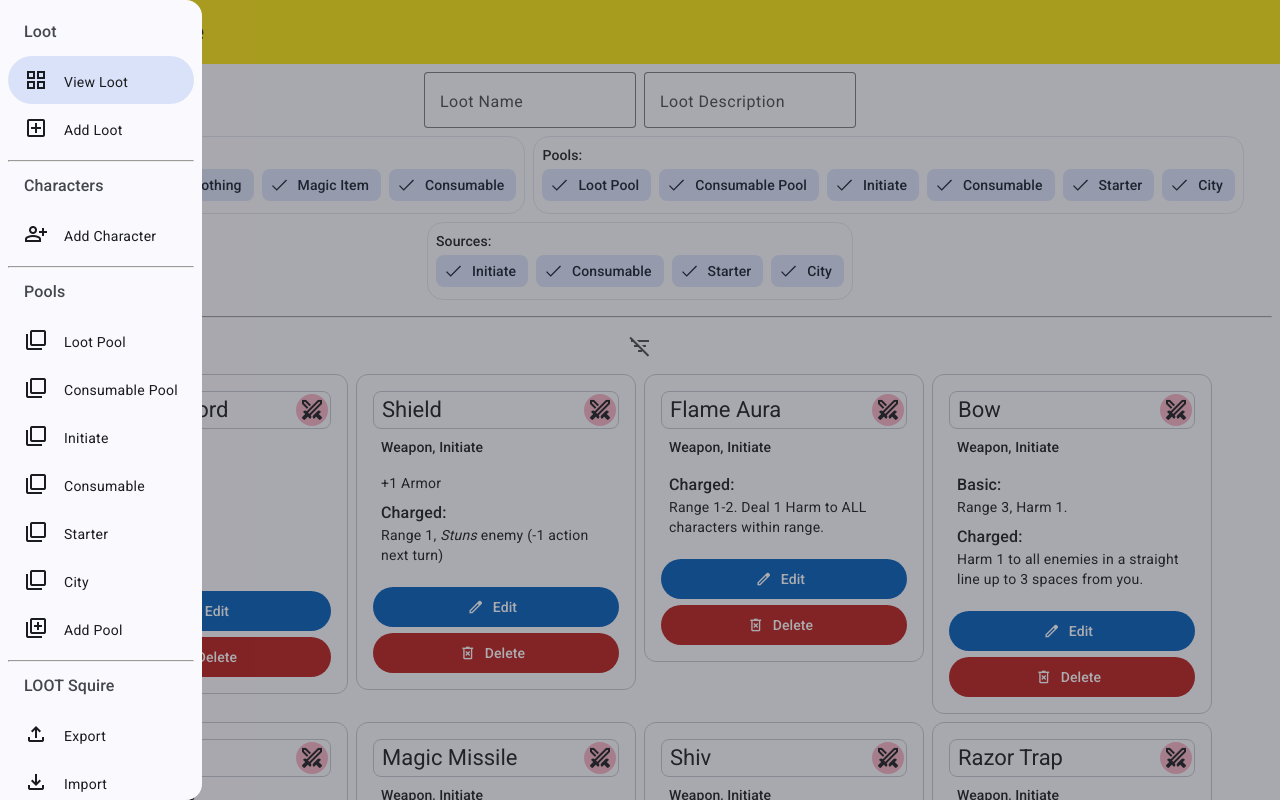
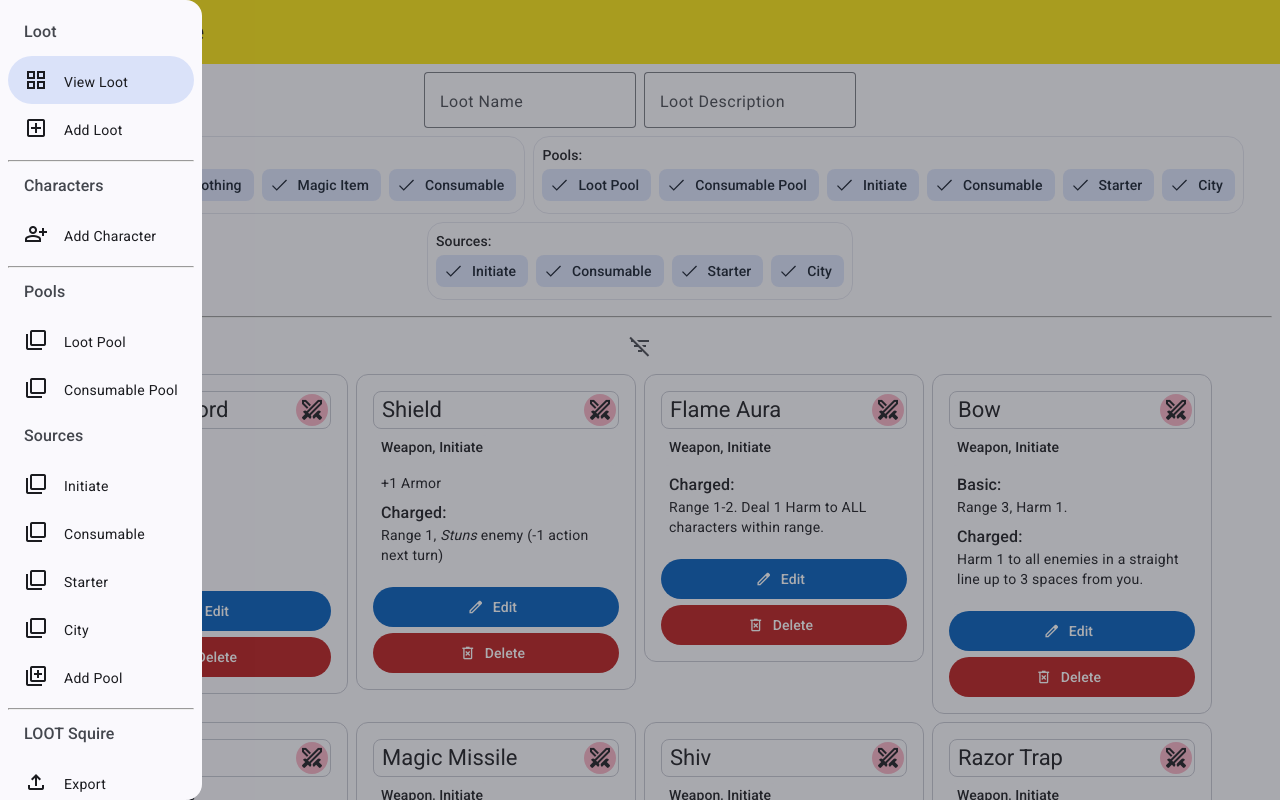
Before and after one commit to johndu9/loot-companion, an Angular app: page /browse in a window 1280 px wide. Both pictures are taken after a click on the button "menu". Built offline with nearby package versions, Linux system fonts and the light colour scheme.

Commit message:
Split pool from source in nav list

```diff
--- a/src/app/nav-list.component.html
+++ b/src/app/nav-list.component.html
@@ -31,7 +31,18 @@
   <hr>
   <div mat-subheader class="mat-title-medium">Pools</div>
   @for (pool of pools; track pool.name + $index) {
-    @if (nonPlayerPools.includes(pool)) {
+    @if (collectionPools.includes(pool)) {
+      <mat-list-item [activated]="isActive(['pool', $index])" (click)="navigate(['pool', $index])">
+        <div class="nav-item">
+          <mat-icon class="material-symbols-outlined">filter_none</mat-icon>
+          <span class="nav-item-name mat-body-medium">{{pool.name}}</span>
+        </div>
+      </mat-list-item>
+    }
+  }
+  <div mat-subheader class="mat-title-medium">Sources</div>
+  @for (pool of pools; track pool.name + $index) {
+    @if (sourcePools.includes(pool)) {
       <mat-list-item [activated]="isActive(['pool', $index])" (click)="navigate(['pool', $index])">
         <div class="nav-item">
           <mat-icon class="material-symbols-outlined">filter_none</mat-icon>
--- a/src/app/nav-list.component.ts
+++ b/src/app/nav-list.component.ts
@@ -5,7 +5,7 @@ import { MatListModule } from "@angular/material/list";
 import { Router } from "@angular/router";
 import { LootService } from "./loot.service";
 import { Player, Pool } from "./loot.defs";
-import { Subject, combineLatest, takeUntil } from "rxjs";
+import { Subject, takeUntil } from "rxjs";
 import { MatDialog } from "@angular/material/dialog";
 import { AddPlayerData, AddPlayerDialogComponent } from "./dialog/add-player.component";
 import { AddPoolData, AddPoolDialogComponent } from "./dialog/add-pool.component";
@@ -30,17 +30,27 @@ export class NavListComponent implements OnDestroy, OnInit {
 
   players: Player[] = [];
   pools: Pool[] = [];
+  sources = new Set<string>();
   get nonPlayerPools() {
-    return this.pools.filter((pool, i) => !this.players.map(player => player.pool).includes(i));
+    const playerPools = this.players.map(player => player.pool);
+    return this.pools.filter((pool, i) => !playerPools.includes(i));
+  }
+  get sourcePools() {
+    return this.pools.filter(p => this.sources.has(p.name));
+  }
+  get collectionPools() {
+    return this.nonPlayerPools.filter(p => !this.sourcePools.includes(p));
+  }
+  get addablePools() {
+    return [...this.sourcePools, ...this.collectionPools.filter(p => p.loots.length === 0)];
   }
 
   constructor(private lootService: LootService, private router: Router) { }
 
   ngOnInit(): void {
-    combineLatest([this.lootService.players$, this.lootService.pools$]).pipe(takeUntil(this.unsubscribe$)).subscribe(([players, pools]) => {
-      this.players = players;
-      this.pools = pools;
-    });
+    this.lootService.players$.pipe(takeUntil(this.unsubscribe$)).subscribe(players => this.players = players);
+    this.lootService.pools$.pipe(takeUntil(this.unsubscribe$)).subscribe(pools => this.pools = pools);
+    this.lootService.loots$.pipe(takeUntil(this.unsubscribe$)).subscribe(loots => this.sources = new Set(loots.map(l => l.sourcePool)));
   }
 
   ngOnDestroy(): void {
@@ -72,7 +82,7 @@ export class NavListComponent implements OnDestroy, OnInit {
   }
 
   addLoot() {
-    const data: AddLootData = { poolNames: this.nonPlayerPools.map(p => p.name) };
+    const data: AddLootData = { poolNames: this.addablePools.map(p => p.name) };
     const dialogRef = this.dialog.open(AddLootDialogComponent, { data });
     dialogRef.afterClosed().subscribe(result => {
       if (result) {
```
